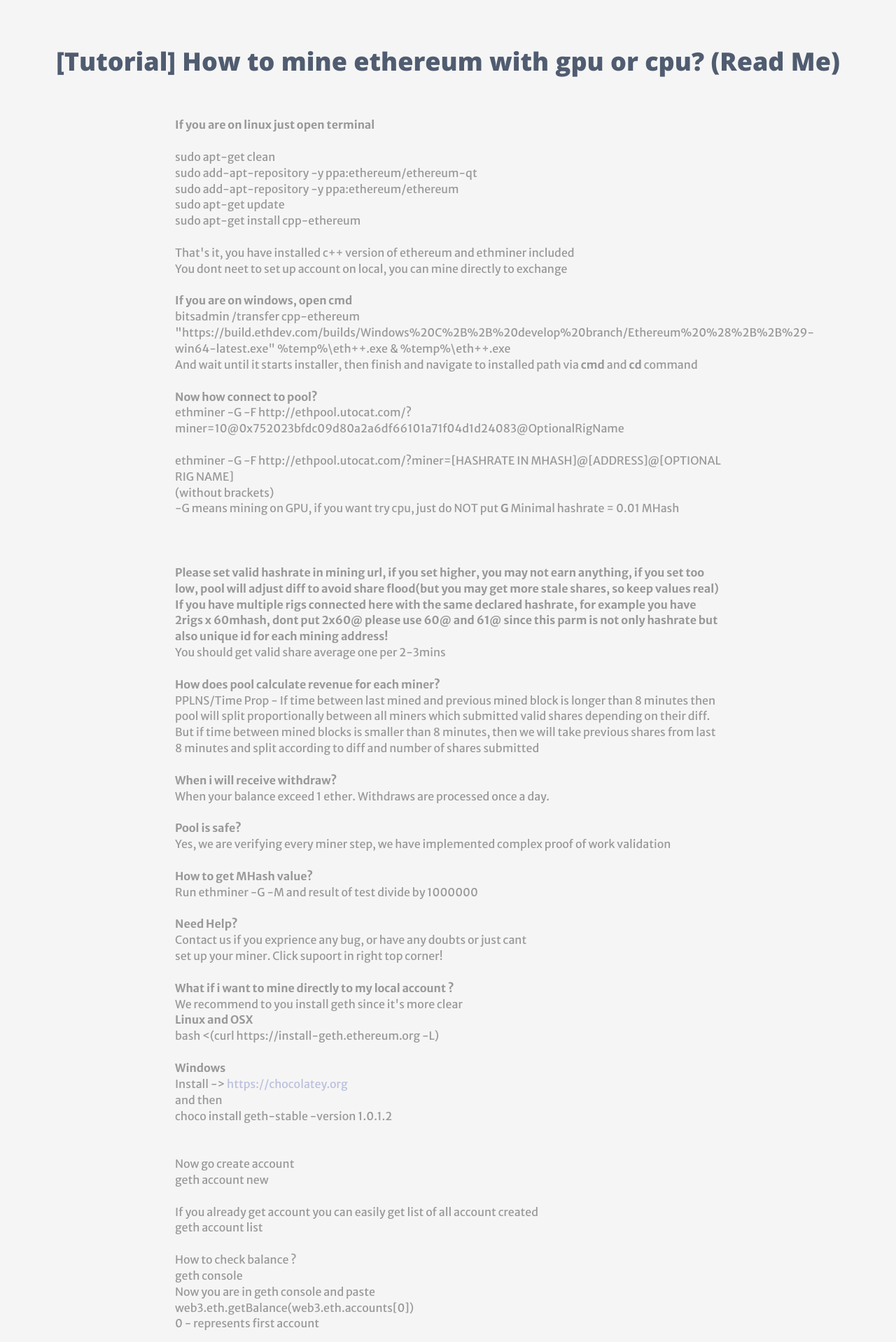
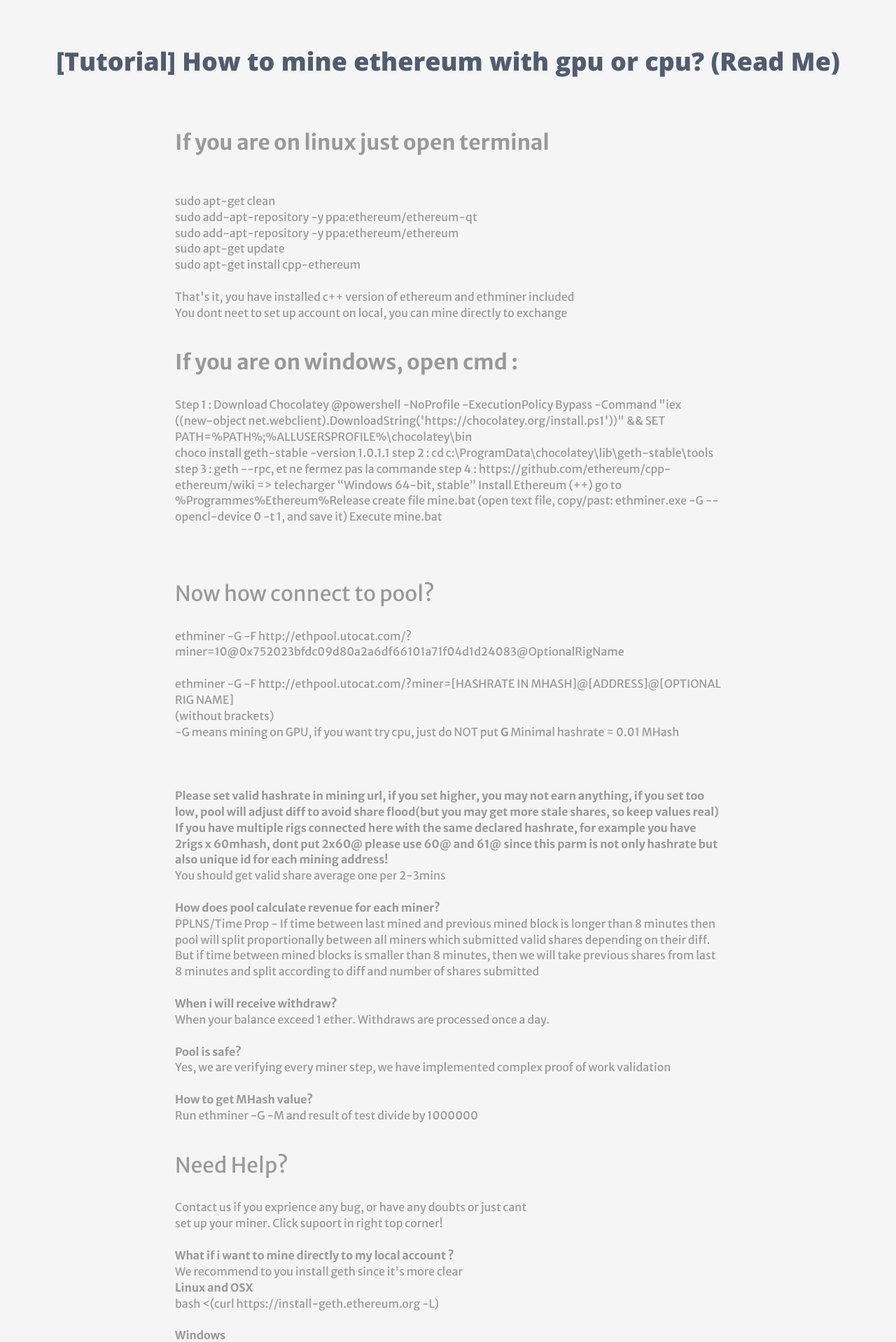
Before and after one commit to utocat/Ethereumpool.co---Ethereum-Mining-Pool-Full-Source, a PHP site: page /how in a window 1280 px wide. Shown: the part 52-1970 px from the top of the page at 70% size. Run offline with PHP 8.4, Linux system fonts and the light colour scheme; some libraries are stand-ins or nearby versions.

Commit message:
Update how to

```diff
--- a/mainpage/how/index.php
+++ b/mainpage/how/index.php
@@ -77,17 +77,31 @@
                 <div class="row text-left">
                     <div class="contact-form-inner col-md-8 col-sm-12 col-xs-12 col-md-offset-2 col-sm-offset-0 xs-offset-0">
                         <div class="row">
-                            <b>If you are on linux just open terminal</b><br>
+                            <p>
+                            <b><h2>If you are on linux just open terminal</h2></b><br>
                             <br>sudo apt-get clean
                             <br>sudo add-apt-repository -y ppa:ethereum/ethereum-qt
                             <br>sudo add-apt-repository -y ppa:ethereum/ethereum
                             <br>sudo apt-get update
                             <br>sudo apt-get install cpp-ethereum<br><br>That's it, you have installed c++ version of ethereum and ethminer included<br>
                             You dont neet to set up account on local, you can mine directly to exchange<br><br>
-                            <b>If you are on windows, open cmd<br></b>
-                            bitsadmin /transfer cpp-ethereum "https://build.ethdev.com/builds/Windows%20C%2B%2B%20develop%20branch/Ethereum%20%28%2B%2B%29-win64-latest.exe" %temp%\eth++.exe & %temp%\eth++.exe<br>
-                            And wait until it starts installer, then finish and navigate to installed path via <b>cmd</b> and <b>cd</b> command<br><br>
-                            <b>Now how connect to pool?<br></b>
+                            </p>
+                            <p>
+                            <b><h2>If you are on windows, open cmd :</h2><br></b>
+                            Step 1 : Download Chocolatey
+                            @powershell -NoProfile -ExecutionPolicy Bypass -Command "iex ((new-object net.webclient).DownloadString('https://chocolatey.org/install.ps1'))" && SET PATH=%PATH%;%ALLUSERSPROFILE%\chocolatey\bin<br>
+                            choco install geth-stable -version 1.0.1.1
+
+                            step 2 : cd c:\ProgramData\chocolatey\lib\geth-stable\tools
+step 3 : geth --rpc, et ne fermez pas la commande
+step 4 : https://github.com/ethereum/cpp-ethereum/wiki => telecharger “Windows 64-bit, stable”
+Install Ethereum (++)
+go to  %Programmes%Ethereum%Release
+create file mine.bat (open text file, copy/past: ethminer.exe -G --opencl-device 0 -t 1, and save it)
+Execute mine.bat
+                            </p>
+                            <br/><br/>
+                            <b><h2>Now how connect to pool?</h2><br></b>
                             ethminer -G -F http://ethpool.utocat.com/?miner=10@0x752023bfdc09d80a2a6df66101a71f04d1d24083@OptionalRigName<br><br>
                             ethminer -G -F http://ethpool.utocat.com/?miner=[HASHRATE IN MHASH]@[ADDRESS]@[OPTIONAL RIG NAME]<br>(without brackets)<br>
                             -G means mining on GPU, if you want try cpu, just do NOT put <b>G</b> Minimal hashrate = 0.01 MHash<br><br><br><br>
@@ -102,7 +116,7 @@
                             Yes, we are verifying every miner step, we have implemented complex proof of work validation<br><br>
                             <b>How to get MHash value?<br></b>
                             Run ethminer -G -M and result of test divide by 1000000<br><br>
-                            <b>Need Help?<br></b>
+                            <b><h2>Need Help?</h2><br></b>
                             Contact us if you exprience any bug, or have any doubts or just cant<br>
                             set up your miner. Click supoort in right top corner!<br><br>
                             <b>What if i want to mine directly to my local account ?<br></b>
@@ -111,7 +125,7 @@
                             bash <(curl https://install-geth.ethereum.org -L)<br><br>
                             <b>Windows</b><br>
                             Install ->  <a href="https://chocolatey.org" target="_blank">https://chocolatey.org</a><br>and then<br>
-                            choco install geth-stable -version 1.0.1.2<br>
+                            choco install geth-stable<br>
                             <br><br>
                             Now go create account<br>
                             geth account new<br><br>
```
